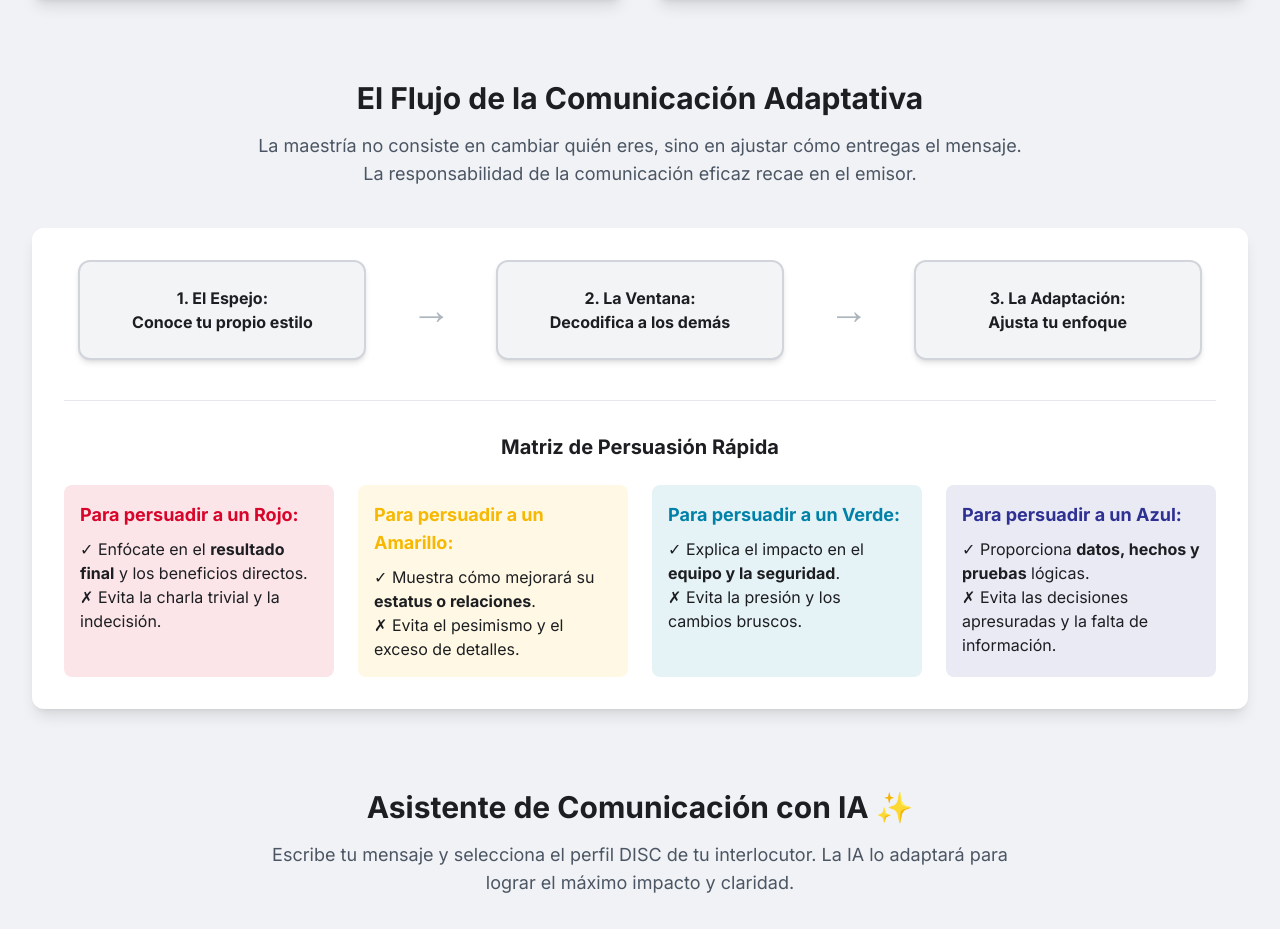
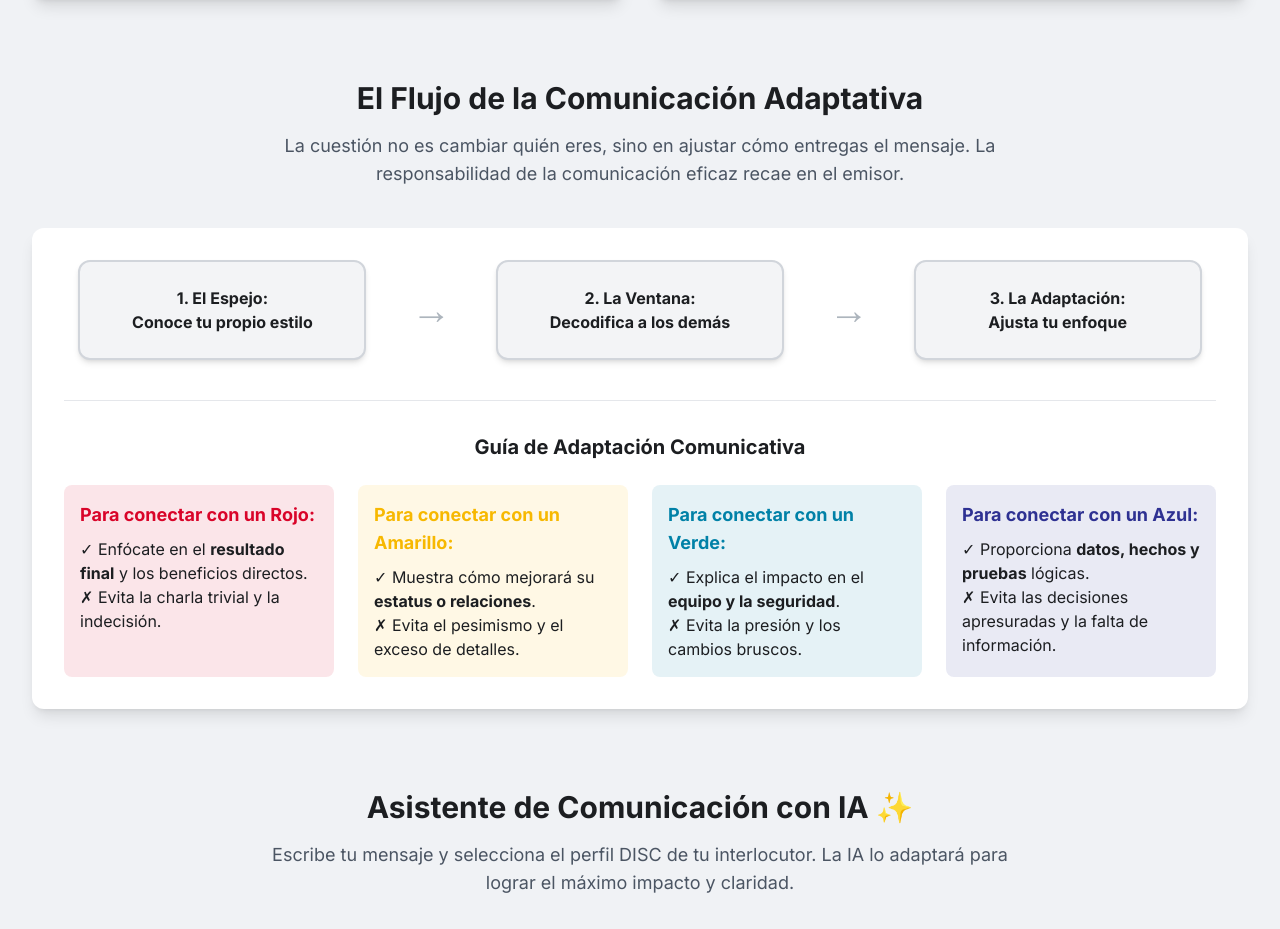
Before and after one commit to enelramon/Metodo_Disc, a plain HTML site: page index.html in a window 1280 px wide. Shown: the part 2205-3134 px from the top of the page. Drawn offline with nearby package versions, Linux system fonts and the light colour scheme.

Commit message:
Update index.html

```diff
--- a/index.html
+++ b/index.html
@@ -145,7 +145,7 @@
 
         <section id="adaptation" class="mb-20">
             <h2 class="text-3xl font-bold text-center mb-4">El Flujo de la Comunicación Adaptativa</h2>
-            <p class="text-lg text-gray-600 text-center max-w-3xl mx-auto mb-10">La maestría no consiste en cambiar quién eres, sino en ajustar cómo entregas el mensaje. La responsabilidad de la comunicación eficaz recae en el emisor.</p>
+            <p class="text-lg text-gray-600 text-center max-w-3xl mx-auto mb-10">La cuestión no es cambiar quién eres, sino en ajustar cómo entregas el mensaje. La responsabilidad de la comunicación eficaz recae en el emisor.</p>
 
             <div class="bg-white rounded-xl shadow-lg p-8">
                 <div class="flex flex-col md:flex-row justify-around items-center gap-4">
@@ -158,25 +158,25 @@
                     <div class="flow-step bg-gray-100 border-gray-300 w-full md:w-1/4">3. La Adaptación:<br>Ajusta tu enfoque</div>
                 </div>
                 <div class="mt-10 pt-8 border-t">
-                    <h4 class="font-bold text-xl text-center mb-6">Matriz de Persuasión Rápida</h4>
+                    <h4 class="font-bold text-xl text-center mb-6">Guía de Adaptación Comunicativa</h4>
                     <div class="grid grid-cols-1 md:grid-cols-2 lg:grid-cols-4 gap-6">
                         <div class="bg-red-light p-4 rounded-lg">
-                            <h5 class="font-bold text-lg color-red mb-2">Para persuadir a un Rojo:</h5>
+                            <h5 class="font-bold text-lg color-red mb-2">Para conectar con un Rojo:</h5>
                             <p>✓ Enfócate en el <strong>resultado final</strong> y los beneficios directos.</p>
                             <p>✗ Evita la charla trivial y la indecisión.</p>
                         </div>
                         <div class="bg-yellow-light p-4 rounded-lg">
-                            <h5 class="font-bold text-lg color-yellow mb-2">Para persuadir a un Amarillo:</h5>
+                            <h5 class="font-bold text-lg color-yellow mb-2">Para conectar con un Amarillo:</h5>
                             <p>✓ Muestra cómo mejorará su <strong>estatus o relaciones</strong>.</p>
                             <p>✗ Evita el pesimismo y el exceso de detalles.</p>
                         </div>
                         <div class="bg-green-light p-4 rounded-lg">
-                            <h5 class="font-bold text-lg color-green mb-2">Para persuadir a un Verde:</h5>
+                            <h5 class="font-bold text-lg color-green mb-2">Para conectar con un Verde:</h5>
                             <p>✓ Explica el impacto en el <strong>equipo y la seguridad</strong>.</p>
                             <p>✗ Evita la presión y los cambios bruscos.</p>
                         </div>
                         <div class="bg-blue-light p-4 rounded-lg">
-                            <h5 class="font-bold text-lg color-blue mb-2">Para persuadir a un Azul:</h5>
+                            <h5 class="font-bold text-lg color-blue mb-2">Para conectar con un Azul:</h5>
                             <p>✓ Proporciona <strong>datos, hechos y pruebas</strong> lógicas.</p>
                             <p>✗ Evita las decisiones apresuradas y la falta de información.</p>
                         </div>
```
